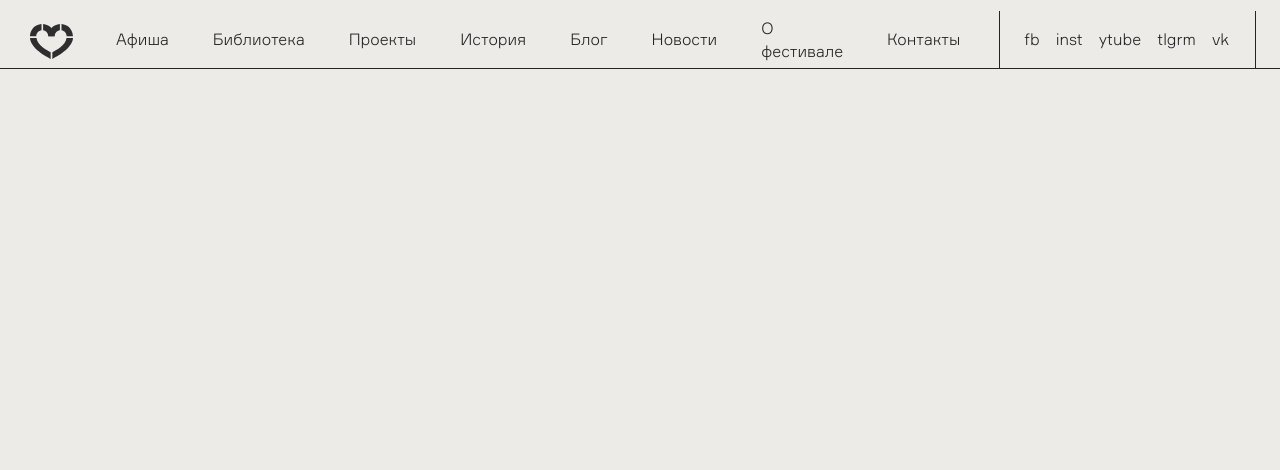
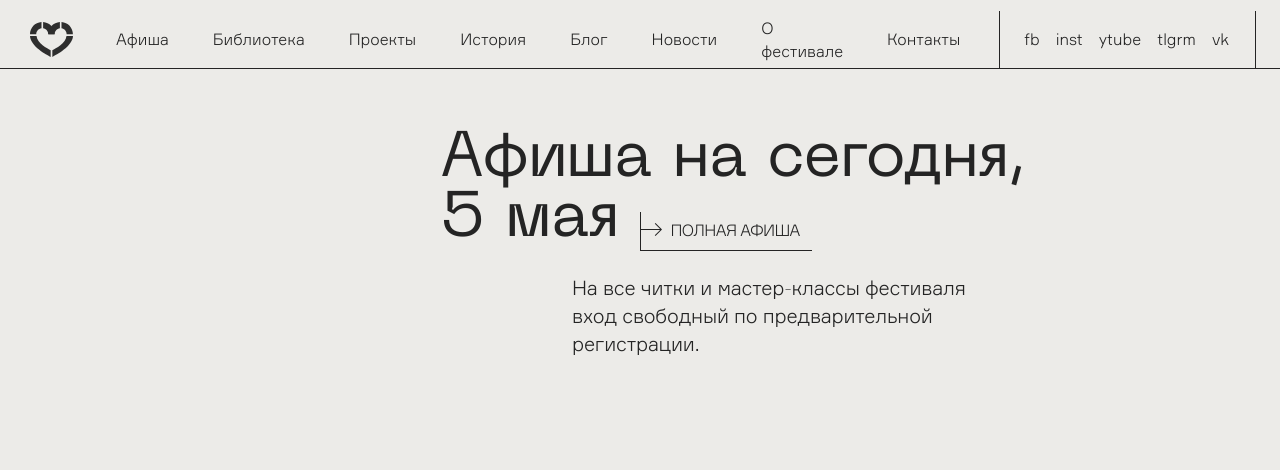
Before and after one commit to woofmgn/lubimovka, a plain HTML site: page index.html in a window 1280 px wide. Shown: the top 470 px of the page. Drawn offline with Linux system fonts and the light colour scheme.

Commit message:
title and subtitle, need fixed button

```diff
--- /dev/null
+++ b/blocks/cards/__subtitle/cards__subtitle.css
@@ -0,0 +1,12 @@
+.cards__subtitle {
+  padding: 0;
+  margin: 24px 0 109px 572px;
+  max-width: 432px;
+  font-family: 'Formular';
+  font-size: 20px;
+  font-weight: 300;
+  line-height: 1.4;
+  color: #242424;
+  letter-spacing: -0.01em;
+  font-feature-settings: 'ss01' on;
+}
--- /dev/null
+++ b/blocks/cards/__title/cards__title.css
@@ -0,0 +1,11 @@
+.cards__title {
+  max-width: 640px;
+  padding: 0;
+  margin: 61px 0 0 440px;
+  font-family: 'Neue Machina';
+  font-size: 64px;
+  font-weight: normal;
+  line-height: .94;
+  letter-spacing: -0.01em;
+  color: #242424;
+}
--- /dev/null
+++ b/blocks/grid-cards/grid-cards.css
@@ -0,0 +1,5 @@
+.grid-cards {
+  display: grid;
+  grid-template-rows: repeat(3, 1fr);
+  grid-template-columns: repeat(2, 1fr);
+}
--- a/blocks/header/__logo/header__logo.css
+++ b/blocks/header/__logo/header__logo.css
@@ -1,5 +1,4 @@
 .header__logo {
   max-width: 43px;
   margin: 0 33px 0 30px;
-  padding-top: 4px;
 }
--- /dev/null
+++ b/blocks/link/__arrow/link__arrow.css
@@ -0,0 +1,3 @@
+.link__arrow {
+  padding-right: 9px;
+}
--- /dev/null
+++ b/blocks/link/link.css
@@ -0,0 +1,19 @@
+.link {
+  width: 178px;
+  height: 31px;
+  /* display: flex; */
+  /* justify-content: center; */
+  text-decoration: none;
+  font-family: 'Formular';
+  font-size: 16px;
+  font-weight: 300;
+  line-height: .88;
+  color: #242424;
+  padding: 8px 12px 10px 0;
+  border-left: 1px solid #242424;
+  border-bottom: 1px solid #242424;
+  text-align: center;
+  box-sizing: border-box;
+}
+
+/* разобраться с паддингом и позиционированием */
--- a/index.html
+++ b/index.html
@@ -4,7 +4,7 @@
   <meta charset="UTF-8">
   <link rel="stylesheet" href="./pages/index.css">
   <meta name="viewport" content="width=device-width, initial-scale=1.0">
-  <meta name="description" content="Театр Любимовка">
+  <meta name="description" content="Творческий фестиваль Любимовка">
   <title>Любимовка</title>
 </head>
 <body class="root">
@@ -33,7 +33,42 @@
       </nav>
     </header>
     <main class="content">
+      <section class="cards">
+        <h1 class="cards__title">Афиша на сегодня, 5 мая <a class="link" href="#"><img src="./images/link-arrow.svg" alt="стрелка" class="link__arrow">ПОЛНАЯ АФИША</a></h1>
+        <p class="cards__subtitle">На все читки и мастер-классы фестиваля вход свободный по предварительной регистрации.</p>
+        <div class="grid-cards">
+          <div class="grid-cards__item">
 
+          </div>
+          <div class="grid-cards__item">
+
+          </div>
+          <div class="grid-cards__item">
+
+          </div>
+          <div class="grid-cards__item">
+
+          </div>
+          <div class="grid-cards__item">
+
+          </div>
+          <div class="grid-cards__item">
+
+          </div>
+        </div>
+      </section>
+      <section class="info">
+
+      </section>
+      <section class="location">
+
+      </section>
+      <section class="video">
+
+      </section>
+      <section class="partners">
+
+      </section>
     </main>
     <footer class="footer">
 
--- a/pages/index.css
+++ b/pages/index.css
@@ -10,3 +10,10 @@
 @import url(../blocks/header/__social/header__social.css);
 @import url(../blocks/header/__donate/header__donate.css);
 @import url(../blocks/icon-plus/icon-plus.css);
+@import url(../blocks/cards/cards.css);
+@import url(../blocks/cards/__title/cards__title.css);
+@import url(../blocks/link/link.css);
+@import url(../blocks/link/__arrow/link__arrow.css);
+@import url(../blocks/cards/__subtitle/cards__subtitle.css);
+@import url(../blocks/grid-cards/grid-cards.css);
+@import url(../blocks/grid-cards/__item/grid-cards__item.css);
--- a/vendor/fonts/fonts.css
+++ b/vendor/fonts/fonts.css
@@ -1,5 +1,5 @@
 @font-face {
-    font-family: 'PP Neue Machina';
+    font-family: 'Neue Machina';
     src: url('PPNeueMachina-Regular.woff2') format('woff2'),
         url('PPNeueMachina-Regular.woff') format('woff');
     font-weight: normal;
```
Also changed, not shown: blocks/cards/cards.css (added), blocks/grid-cards/__item/grid-cards__item.css (added), images/link-arrow.svg (added).
